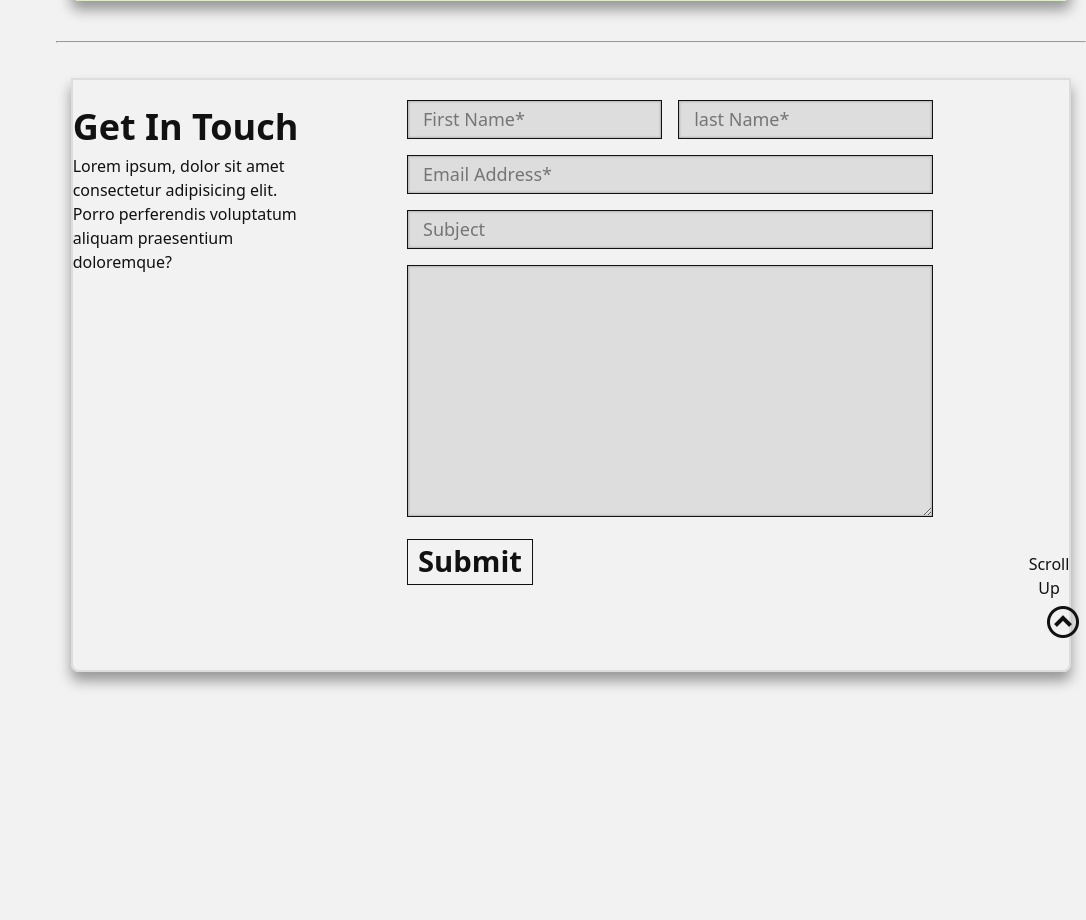
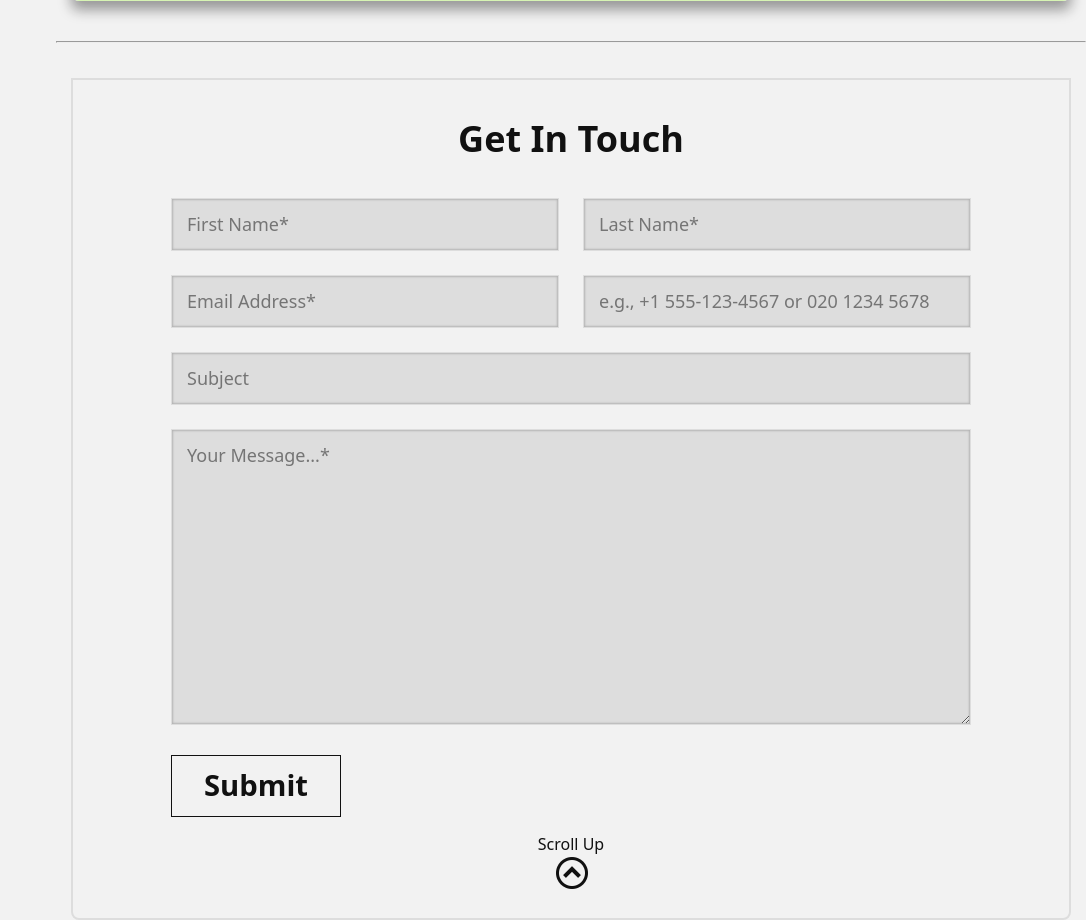
Before and after one commit to DM-hash-del/portfolio, a PHP site: page / in a window 1280 px wide. Shown: the part 1645-2565 px from the top of the page, without its empty margins (194-1280 px from the left). Before the commit the page ends 2333 px from the top, so only its background shows below. Run offline with PHP 8.4, Linux system fonts and the light colour scheme; some web fonts are replaced.

Commit message:
JS form validation and form markup/Sass refactor

```diff
--- a/css/main.css
+++ b/css/main.css
@@ -95,21 +95,8 @@ select {
   color: inherit;
 }
 
-input[type=text],
-input[type=email],
-input[type=password],
-input[type=search],
-input[type=tel],
-input[type=url],
-textarea {
-  border: none;
-  outline: none;
-  background: none;
-}
-
 input:focus-visible,
 textarea:focus-visible {
-  outline: 1px dashed currentColor;
   outline-offset: 2px;
 }
 
@@ -281,129 +268,112 @@ textarea:focus-visible {
   top: 1px;
 }
 
-.contact {
-  position: relative;
-}
-@media (min-width: 576px) {
-  .contact__container > .contact__title {
-    display: none;
-  }
-}
-.contact__info {
-  gap: 15px;
-  margin-bottom: 10px;
-}
-.contact__excerpt {
-  text-align: center;
+.contact__container {
+  display: flex;
+  flex-direction: column;
+  align-items: center;
+  border: 2px solid #ddd;
+  border-radius: 0 0 8px 8px;
+  margin: 35px 0 15px 0;
+  padding: 2rem;
 }
 .contact__title {
   font-size: 2.25rem;
   font-weight: 900;
-}
-@media (min-width: 1200px) {
-  .contact__title {
-    text-align: left;
-  }
+  margin-bottom: 2rem;
 }
 .contact__form {
   display: grid;
-  grid-template-columns: repeat(1, minmax(60px, 1fr));
-  gap: 1rem;
+  grid-template-columns: repeat(2, 1fr);
+  gap: 1.5rem;
   width: 100%;
-  padding: 0 5px 65px;
+  max-width: 800px;
 }
-@media (min-width: 576px) {
-  .contact__form {
-    grid-template-columns: repeat(6, minmax(60px, 1fr));
+.contact__field {
+  grid-column: span 2;
+}
+.contact__field--half {
+  grid-column: span 2;
+}
+@media (min-width: 768px) {
+  .contact__field--half {
+    grid-column: span 1;
   }
 }
-@media (min-width: 1200px) {
-  .contact__form {
-    grid-template-columns: repeat(8, minmax(60px, 1fr));
-  }
+.contact__input {
+  width: 100%;
+  padding: 12px 15px;
+  font-size: 1.125rem;
+  background-color: #ddd;
+  border: 1px solid transparent;
+  box-shadow: inset 0px 0px 2px 1px rgba(17, 17, 17, 0.2);
+  transition: all 0.3s ease;
 }
-.contact__field {
-  grid-column: 1/-1;
+.contact__input:focus {
+  outline: none;
+  background-color: #f2f2f2;
+  border-color: #d7f4b4;
 }
-@media (min-width: 576px) {
-  .contact__field {
-    grid-column: 2/6;
-  }
+.contact__input--textarea {
+  resize: vertical;
+  min-height: 150px;
 }
-@media (min-width: 768px) {
-  .contact__field:nth-child(1) {
-    grid-column: 2/-4;
-  }
-  .contact__field:nth-child(2) {
-    grid-column: 4/-2;
-  }
+.contact__input--valid {
+  border-color: #28a745 !important;
 }
-@media (min-width: 1200px) {
-  .contact__field {
-    grid-template-columns: repeat(6, minmax(120px, 1fr));
-  }
-  .contact__field:nth-child(1) {
-    grid-column: 2/-5;
-  }
-  .contact__field:nth-of-type(2) {
-    grid-column: 5/-2;
-  }
-  .contact__field:nth-of-type(3) {
-    grid-column: 2/-2;
-  }
-  .contact__field:nth-of-type(4) {
-    grid-column: 2/-2;
-  }
-  .contact__field:nth-of-type(5) {
-    grid-column: 2/-2;
-  }
-}
-.contact__textarea {
-  width: 100%;
-  padding: 5px 15px;
-  background-color: #ddd;
-  border: 1px solid #111;
-  box-shadow: inset 0px 0px 2px 1px rgba(17, 17, 17, 0.2);
-}
-.contact__textarea:focus {
-  background-color: #f2f2f2;
+.contact__input--invalid {
+  border-color: #dc3545 !important;
 }
 .contact__submit-btn {
+  grid-column: span 2;
+  justify-self: center;
   width: fit-content;
+  padding: 0.5rem 2rem;
+  border: 1px solid #111;
   font-size: 1.825rem;
   font-weight: 600;
-  padding: 0 10px 0;
-  border: 1px solid #111;
-  margin: 0 auto;
-  grid-column: 1/-1;
-}
-@media (min-width: 576px) {
-  .contact__submit-btn {
-    grid-column: 2/6;
-  }
-}
-@media (min-width: 1200px) {
-  .contact__submit-btn {
-    grid-column: 2/-6;
-    margin: 0;
-  }
+  cursor: pointer;
+  transition: background 0.3s;
 }
 .contact__submit-btn:hover {
   background-color: #111;
   color: #f2f2f2;
 }
+@media (min-width: 1200px) {
+  .contact__submit-btn {
+    justify-self: auto;
+  }
+}
+.contact__scroll {
+  display: block;
+  position: relative;
+  width: 50%;
+  padding-bottom: 30px;
+  padding-top: 15px;
+  color: #111;
+  text-align: center;
+  margin-top: auto;
+}
+.contact__scroll--icon::after {
+  content: "\ea44";
+  font-family: "icomoon" !important;
+  display: inline-block;
+  position: absolute;
+  transform: rotate(90deg);
+  translate: -48px 17px;
+  font-size: 2rem;
+}
+.contact__scroll:visited {
+  color: #111;
+}
 
-.form input[class^=contact] {
-  font-size: 1.125rem;
-  line-height: 1.5;
-  width: 100%;
-  padding: 5px 15px;
-  background-color: #ddd;
-  border: 1px solid #111;
-  box-shadow: inset 0px 0px 2px 1px rgba(17, 17, 17, 0.2);
+input[type=number] {
+  appearance: textfield;
+  -moz-appearance: textfield;
 }
-.form input[class^=contact]:focus-visible, .form input[class^=contact] textarea:focus-visible {
-  background-color: #f2f2f2;
+input[type=number]::-webkit-inner-spin-button, input[type=number]::-webkit-outer-spin-button {
+  -webkit-appearance: none;
+  margin: 0;
 }
 
 .nav-menu__list {
@@ -781,73 +751,6 @@ textarea:focus-visible {
     opacity: 0;
   }
 }
-.contact {
-  position: relative;
-  padding-bottom: 10px;
-}
-.contact__container {
-  display: flex;
-  flex-direction: column;
-  align-items: center;
-  justify-content: center;
-  margin: 35px 0 15px 0;
-  border: 2px solid #ddd;
-  border-radius: 0 0 8px 8px;
-  box-shadow: 0px 9px 13px 0px rgba(17, 17, 17, 0.4);
-}
-@media (min-width: 1200px) {
-  .contact__container {
-    flex-direction: row;
-    flex-wrap: nowrap;
-    padding: 20px;
-  }
-}
-.contact__info {
-  display: none;
-  text-align: center;
-}
-@media (min-width: 576px) {
-  .contact__info {
-    display: block;
-  }
-}
-@media (min-width: 1200px) {
-  .contact__info {
-    align-self: flex-start;
-    flex: 0 0 25%;
-  }
-}
-@media (min-width: 1200px) {
-  .contact__excerpt {
-    text-align: left;
-  }
-}
-.contact__form {
-  flex: 0 0 75%;
-}
-.contact__scroll {
-  display: block;
-  position: relative;
-  width: 100%;
-  padding-bottom: 50px;
-  color: #111;
-  text-align: center;
-  margin-top: auto;
-}
-.contact__scroll--icon::after {
-  content: "\ea44";
-  font-family: "icomoon" !important;
-  display: inline-block;
-  position: absolute;
-  transform: rotate(90deg);
-  left: 45%;
-  bottom: 4px;
-  font-size: 2rem;
-}
-.contact__scroll:visited {
-  color: #111;
-}
-
 .project-cards {
   margin: 40px 0;
 }
@@ -906,8 +809,10 @@ textarea:focus-visible {
   }
 }
 
-.contact {
-  padding-bottom: 100px;
+.coding__grid {
+  display: grid;
+  grid-template-columns: 1fr;
+  grid-template-rows: 500px;
 }
 
 pre {
@@ -917,6 +822,8 @@ pre {
   margin: 20px 0;
   border-radius: 8px;
   overflow-x: auto;
+  height: 450px;
+  overflow-y: scroll;
 }
 
 code {
--- a/index.html
+++ b/index.html
@@ -121,32 +121,28 @@
     <!-- CONTACT FORM -->
     <section id="form" class="contact">
       <div class="container">
-
         <div class="contact__container">
-          <div class="contact__info">
-            <h2 class="contact__title">Get In Touch</h2>
-            <p class="contact__excerpt">Lorem ipsum, dolor sit amet consectetur adipisicing elit. Porro perferendis voluptatum aliquam praesentium doloremque?</p>
-            <!-- Should be naturally concerned with what text should/can go here -->
-          </div>
-
           <h2 class="contact__title">Get In Touch</h2>
 
-          <form class="form contact__form" action="" method="post">
-
-            <!-- maybe use a fieldset + legend? -->
-            <div class="contact__field">
+          <form class="contact__form" action="" method="post">
+            <div class="contact__field contact__field--half">
               <label class="contact__label u-visually-hidden" for="first-name">First Name</label>
               <input class="contact__input" type="text" name="first-name" id="first-name" placeholder="First Name*" required>
             </div>
 
-            <div class="contact__field">
+            <div class="contact__field contact__field--half">
               <label class="contact__label u-visually-hidden" for="last-name">Last Name</label>
-              <input class="contact__input" type="text" name="last-name" id="last-name" placeholder="last Name*" required>
+              <input class="contact__input" type="text" name="last-name" id="last-name" placeholder="Last Name*" required>
             </div>
 
-            <div class="contact__field">
+            <div class="contact__field contact__field--half">
               <label class="contact__label u-visually-hidden" for="email">Email</label>
               <input class="contact__input" type="email" name="email" id="email" placeholder="Email Address*" required>
+            </div>
+
+            <div class="contact__field contact__field--half">
+              <label class="contact__label u-visually-hidden" for="phone">Contact Phone</label>
+              <input class="contact__input" type="tel" name="phone" id="phone" placeholder="e.g., +1 555-123-4567 or 020 1234 5678" titled="Enter a valid international or local phone number">
             </div>
 
             <div class="contact__field">
@@ -156,21 +152,16 @@
 
             <div class="contact__field">
               <label class="contact__label u-visually-hidden" for="contact-message">Message</label>
-              <textarea class="contact__textarea" name="contact-message" id="contact-message" cols="30" rows="10"></textarea>
+              <textarea class="contact__input contact__input--textarea" name="contact-message" id="contact-message" cols="30" rows="10" placeholder="Your Message...*"></textarea>
             </div>
 
             <button class="contact__submit-btn" type="submit">Submit</button>
+          </form>
 
-            <!-- <div class="contact__scroll">
-              <a href="#hero-image">Scroll Up</a>
-            </div> -->
-          </form>
           <a class="contact__scroll" href="#hero-image">Scroll Up<span class="contact__scroll--icon"></span></a>
         </div>
-
       </div>
     </section>
-
 
   </main>
   <script src="javascript/jquery-4.0.0.min.js"></script>
--- a/javascript/main.js
+++ b/javascript/main.js
@@ -1,13 +1,8 @@
 // ? Sometimes no-scroll works, sometimes it doesn't?!
 // let currentScrollPosition = 0;
-const devTitle = "My name is ";
-const devName = "David Mackie";
-const devDescription = "I am a web developer";
+$(window).ready(function() {
 
-// console.log($(".hero__title").text().length)
-// console.log(typeof $(".hero__title").text())
 
-$(document).ready(function() {
   // call plugin on element => specify which element to control
   $("#mobile-menu").sidr({
     name: "side-menu", // useful if trigger ins't <a> => <button> | <div>
@@ -27,14 +22,20 @@ $(document).ready(function() {
     },
   });
 
+
+  // Side-menu close button
   $(".close-sidr").on('click', () => {
     $.sidr("close", "side-menu");
   });
 
+
+  // Link specific behavior for side-menu links
   $("#side-menu").on("click", "a[href^='#']", function() {
     $.sidr("close", "side-menu");
   });
 
+
+  // Basic click check for outside side-menu to close side-menu
   $(window).on("click", function(event) {
     let clickedBurger = $(event.target).closest(".burger-container").length > 0;
     let clickedSidemenu = $(event.target).closest(".side-bar").length > 0;
@@ -45,6 +46,7 @@ $(document).ready(function() {
     }
   });
 
+  // [refactored] Async .then chaining for hero-image title and description animation
   // setTimeout(() => {
   //   startTypeWriter($(".hero__title"), devTitle, 90)
   //     .then(() => {
@@ -54,12 +56,65 @@ $(document).ready(function() {
   //       }, 1000);
   //     });
   // }, 1500);
-
   writeAnimation(90);
 
+
+  function validateInput($input) {
+    // These are not the original regex patterns, they adpated for JS
+    const emailRegex = /^(([^<>()\[\]\\.,;:\s@"]+(\.[^<>()\[\]\\.,;:\s@"]+)*)|(".+"))@((\[[0-9]{1,3}\.[0-9]{1,3}\.[0-9]{1,3}\.[0-9]{1,3}\])|(([a-zA-Z\-0-9]+\.)+[a-zA-Z]{2,}))$/;
+    const phoneRegex = /((?:\+|00)[17](?: |-)?|(?:\+|00)[1-9]\d{0,2}(?: |-)?|(?:\+|00)1-\d{3}(?: |-)?)?(0\d|\([0-9]{3}\)|[1-9]{0,3})(?:((?: |-)[0-9]{2}){4}|((?:[0-9]{2}){4})|((?: |-)[0-9]{3}(?: |-)[0-9]{4})|([0-9]{7}))/;
+
+    let isvalid = true;
+    const value = $input.val().trim();
+    const isRequired = $input.prop("required");
+    const type = $input.attr("type");
+    console.log("VALUE: ", value, "\n", "ISREQURED: ", isRequired, "\n", "TYPE: ", type);
+
+    // check all input values against types
+    if (isRequired && value === "") {
+      isvalid = false;
+    } else if (value !== "") {
+      if (type === "email" && !emailRegex.test(value)) {
+        isvalid = false;
+      } else if (type === "tel" && !phoneRegex.test(value)) {
+        isvalid = false;
+      }
+    }
+
+    if (isvalid && value !== "") {
+      $input.removeClass("contact__input--invalid").addClass("contact__input--valid");
+    } else if (!isvalid) {
+      $input.addClass("contact__input--invalid").removeClass("contact__input--valid");
+    } else {
+      $input.removeClass("contact__input--valid").removeClass("contact__input--invalid");
+    }
+
+    console.log("ISVALID RETURN VALUE: ", isvalid);
+    return isvalid;
+  };
+
+
+  $(".contact__input").on("blur", function() {
+    console.log("$(THIS) VALUE ON BLUR: ", $(this));
+    validateInput($(this))
+  });
+
+
+  $(".contact__form").on("submit", function(e) {
+    let formIsValid = true;
+    // loop through each input element and check validity
+    $(this).find(".contact-form__input").each(function() {
+      if(!validateInput($(this))) {
+        formIsValid = false;
+        $(".contact-form__input--invalid").first().focus();
+      }
+    })
+    e.preventDefault();
+  })
 });
 
 
+// Animation function, per-string.
 function typeWriter(el, str, delay) {
   el.addClass("tw-bar");
   return new Promise((res) => {
@@ -77,7 +132,12 @@ function typeWriter(el, str, delay) {
   });
 };
 
+
+// Hero-image Title and Description Animation
 async function writeAnimation(delay) {
+  const devTitle = "My name is ";
+  const devName = "David Mackie";
+  const devDescription = "I am a web developer";
   await typeWriter($(".hero__title"), devTitle, delay);
   await new Promise(res => setTimeout(res, 750) );
   $(".hero__title").removeClass("tw-bar")
--- a/sass/base/_reset.scss
+++ b/sass/base/_reset.scss
@@ -98,22 +98,23 @@ select {
   color: inherit;
 }
 
-input[type="text"],
-input[type="email"],
-input[type="password"],
-input[type="search"],
-input[type="tel"],
-input[type="url"],
-textarea {
-  border: none;
-  outline: none;
-  background: none;
-}
+// Removed to bug test why validation styles not being applied
+// input[type="text"],
+// input[type="email"],
+// input[type="password"],
+// input[type="search"],
+// input[type="tel"],
+// input[type="url"],
+// textarea {
+//   border: none;
+//   outline: none;
+//   background: none;
+// }
 
 // Accessibility
 input:focus-visible,
 textarea:focus-visible {
-  outline: 1px dashed currentColor;
+  // outline: 1px dashed currentColor;
   outline-offset: 2px;
   // background-color: ab.color(font-light);
 }
--- a/sass/components/_contact-form.scss
+++ b/sass/components/_contact-form.scss
@@ -1,143 +1,136 @@
 @use "../abstracts" as ab;
 
-// ! generic form styling
+// .contact__input--valid {
+//   border: 1px solid green !important;
+// }
+// .contact__input--invalid {
+//   border: 1px solid red !important;
+// }
 
 .contact {
-  position: relative;
-
-  &__container > .contact__title {
-    @include ab.respond(s) {
-      display: none;
-    }
-  }
-
-  &__info {
-    gap: 15px;
-    margin-bottom: 10px;
-  }
-
-  &__excerpt {
-    text-align: center;
+  &__container {
+    display: flex;
+    flex-direction: column;
+    align-items: center;
+    border: 2px solid ab.color(font-grey);
+    border-radius: 0 0 8px 8px;
+    margin: 35px 0 15px 0;
+    padding: 2rem;
   }
 
   &__title {
-    // margin-top: 15px;
     font-size: 2.25rem;
     font-weight: ab.$weight-thick;
-    @include ab.respond(xl) {
-      text-align: left;
-    }
+    margin-bottom: 2rem;
   }
 
   &__form {
     display: grid;
-    grid-template-columns: repeat(1, minmax(60px, 1fr));
-    gap: 1rem;
+    // Simple 2-column grid for the whole form
+    grid-template-columns: repeat(2, 1fr);
+    gap: 1.5rem;
     width: 100%;
-    padding: 0 5px 65px;
-    @include ab.respond(s) {
-      grid-template-columns: repeat(6, minmax(60px, 1fr));
-    }
-    @include ab.respond(xl) {
-      grid-template-columns: repeat(8, minmax(60px, 1fr));
-    }
+    max-width: 800px;
   }
 
   &__field {
-    grid-column: 1 / -1;
+    // Default: fields take up the full width (both columns)
+    grid-column: span 2;
 
-    @include ab.respond(s) {
-      grid-column: 2 / 6;
-    }
+    &--half {
+      // Mobile first: still full width on small screens
+      grid-column: span 2;
 
-    @include ab.respond(m) {
-      &:nth-child(1) {
-        grid-column: 2 / -4;
-      }
-      &:nth-child(2) {
-        grid-column: 4 / -2;
-      }
-    }
-
-    @include ab.respond(xl) {
-      grid-template-columns: repeat(6, minmax(120px, 1fr));
-      &:nth-child(1) {
-        grid-column: 2 / -5;
-      }
-      &:nth-of-type(2) {
-        grid-column: 5 / -2;
-      }
-      &:nth-of-type(3) {
-        grid-column: 2 / -2;
-      }
-      &:nth-of-type(4) {
-        grid-column: 2 / -2;
-      }
-      &:nth-of-type(5) {
-        grid-column: 2 / -2;
+      // Side-by-side only on medium screens and up
+      @include ab.respond(m) {
+        grid-column: span 1;
       }
     }
   }
 
-  &__textarea {
+  &__input {
     width: 100%;
-    padding: 5px 15px;
+    padding: 12px 15px;
+    font-size: 1.125rem;
     background-color: ab.color(font-grey);
-    border: 1px solid ab.color(font-dark);
-    box-shadow: inset 0px 0px 2px 1px rgba(ab.color(font-dark),0.2);
+    border: 1px solid transparent;
+    box-shadow: inset 0px 0px 2px 1px rgba(ab.color(font-dark), 0.2);
+    transition: all 0.3s ease;
+
     &:focus {
+      outline: none;
       background-color: ab.color(font-light);
+      border-color: ab.color(primary-light);
+    }
+
+    &--textarea {
+      resize: vertical;
+      min-height: 150px;
+    }
+
+    // Apply with JS Validation Logic
+    // no idea why this isn't being applied
+    &--valid {
+      border-color: #28a745 !important;
+    }
+
+    &--invalid {
+      border-color: #dc3545 !important;
     }
   }
 
   &__submit-btn {
+    grid-column: span 2;
+    justify-self: center;
     width: fit-content;
+    padding: 0.5rem 2rem;
+    border: 1px solid ab.color(font-dark);
     font-size: 1.825rem;
     font-weight: ab.$weight-bold;
-    padding: 0 10px 0;
-    border: 1px solid ab.color(font-dark);
-    // border-radius: 8px;
-    margin: 0 auto;
+    cursor: pointer;
+    transition: background 0.3s;
 
-    // mobile grid
-    grid-column: 1 / -1;
-    @include ab.respond(s) {
-      grid-column: 2 / 6;
-    }
-    @include ab.respond(xl) {
-      grid-column: 2 / -6;
-      margin: 0;
-    }
     &:hover {
       background-color: ab.color(font-dark);
       color: ab.color(font-light);
     }
+
+    @include ab.respond(xl) {
+      justify-self: auto;
+    }
   }
 
-  // ! if for whatever reason you want the chevron attached to the form instead of it's container
-  // &__scroll {
-  //   position: relative;
-  //   margin: 25px auto 0;
-  //   @include ab.icon(circle-left, after) {
-  //     display: inline-block;
-  //     position: absolute;
-  //     transform: rotate(90deg);
-  //     left: 25px;
-  //     top: -18px;
-  //     color: inherit;
-  //   }
-  // }
+  &__scroll {
+    display: block;
+    position: relative;
+    width: 50%;
+    padding-bottom: 30px;
+    padding-top: 15px;
+    color: ab.color(font-dark);
+    text-align: center;
+    margin-top: auto;
+    &--icon {
+      @include ab.icon(circle-left, after) {
+        display: inline-block;
+        position: absolute;
+        transform: rotate(90deg);
+        translate: -48px 17px;
+        font-size: 2rem;
+      }
+    }
+    &:visited {
+      color: ab.color(font-dark);
+    }
+  }
 }
 
-.form input[class^="contact"] {
-  font-size: 1.125rem;
-  line-height: 1.5;
-  width: 100%;
-  padding: 5px 15px;
-  background-color: ab.color(font-grey);
-  border: 1px solid ab.color(font-dark);
-  box-shadow: inset 0px 0px 2px 1px rgba(ab.color(font-dark),0.2);
-  &:focus-visible, textarea:focus-visible {
-    background-color: ab.color(font-light);
+// Cleaned up resets
+input[type="number"] {
+  appearance: textfield;
+  -moz-appearance: textfield;
+  &::-webkit-inner-spin-button,
+  &::-webkit-outer-spin-button {
+    -webkit-appearance: none;
+    margin: 0;
   }
 }
--- a/sass/layout/_form.scss
+++ /dev/null
@@ -1,71 +0,0 @@
-@use "../abstracts" as ab;
-
-// ! keep as form layout styling with that one exception of the pseudo-element
-
-.contact {
-  position: relative;
-  padding-bottom: 10px;
-
-  // Controls the form flex layout
-  // align items prevents stretching. hmmm.
-  &__container {
-    display: flex;
-    flex-direction: column;
-    align-items: center;
-    justify-content: center;
-    margin: 35px 0 15px 0;
-    border: 2px solid ab.color(font-grey);
-    border-radius: 0 0 8px 8px;
-    box-shadow: 0px 9px 13px 0px rgba(ab.color(font-dark),0.4);
-    @include ab.respond(xl) {
-      flex-direction: row;
-      flex-wrap: nowrap;
-      padding: 20px;
-    }
-  }
-
-  &__info {
-    display: none;
-    text-align: center;
-    @include ab.respond(s) {
-      display: block;
-    }
-    @include ab.respond(xl) {
-      align-self: flex-start;
-      flex: 0 0 25%;
-    }
-  }
-
-  &__excerpt {
-    @include ab.respond(xl) {
-      text-align: left;
-    }
-  }
-
-  &__form {
-    flex: 0 0 75%;
-  }
-
-  &__scroll {
-    display: block;
-    position: relative;
-    width: 100%;
-    padding-bottom: 50px;
-    color: ab.color(font-dark);
-    text-align: center;
-    margin-top: auto;
-    &--icon {
-      @include ab.icon(circle-left, after) {
-        display: inline-block;
-        position: absolute;
-        transform: rotate(90deg);
-        left: 45%;
-        bottom: 4px;
-        font-size: 2rem;
-      }
-    }
-    &:visited {
-      color: ab.color(font-dark);
-    }
-  }
-}
--- a/sass/layout/_index.scss
+++ b/sass/layout/_index.scss
@@ -2,5 +2,4 @@
 @forward "side-menu";
 @forward "container";
 @forward "hero";
-@forward "form";
 @forward "projects";
--- a/sass/pages/_coding-examples.scss
+++ b/sass/pages/_coding-examples.scss
@@ -1,3 +1,12 @@
+@use "../abstracts" as ab;
+
+.coding__grid {
+  display: grid;
+  grid-template-columns: 1fr;
+  grid-template-rows: 500px;
+}
+
+
 pre {
   background: #1e1e1e;
   color: #dcdcdc;
@@ -5,6 +14,9 @@ pre {
   margin: 20px 0;
   border-radius: 8px;
   overflow-x: auto;
+
+  height: 450px;
+  overflow-y: scroll;
 }
 
 code {
--- a/sass/pages/_landing-page.scss
+++ b/sass/pages/_landing-page.scss
@@ -5,36 +5,10 @@
 
 .page {
   background-color: ab.color(font-light);
-  // padding-left: ab.sidebar-width(1);
-  // width: calc(100% - #{ab.sidebar-width(1)});
-  // scroll-snap-type: proximity;
   scroll-behavior: smooth;
-
-  // ! Removed bc sidr
-  // @include ab.respond(s) {
-  //   padding-left: ab.sidebar-width(2);
-  // }
-
-  // @include ab.respond(m) {
-  //   padding-left: ab.sidebar-width(3);
-  // }
-
-  // @include ab.respond(l) {
-  //   padding-left: ab.sidebar-width(4);
-  // }
 
   @include ab.respond(xl) {
     // ! don't need this unless you keep the sidebar on the side !
     padding-left: ab.sidebar-width(5);
-    // padding-left: 0;
   }
 }
-
-// .hero,
-// .contact {
-//   scroll-snap-align: start;
-// }
-
-.contact {
-  padding-bottom: 100px;
-}
```
Also changed, not shown: coding-examples.html (+8 -6 lines), 1 other file.
